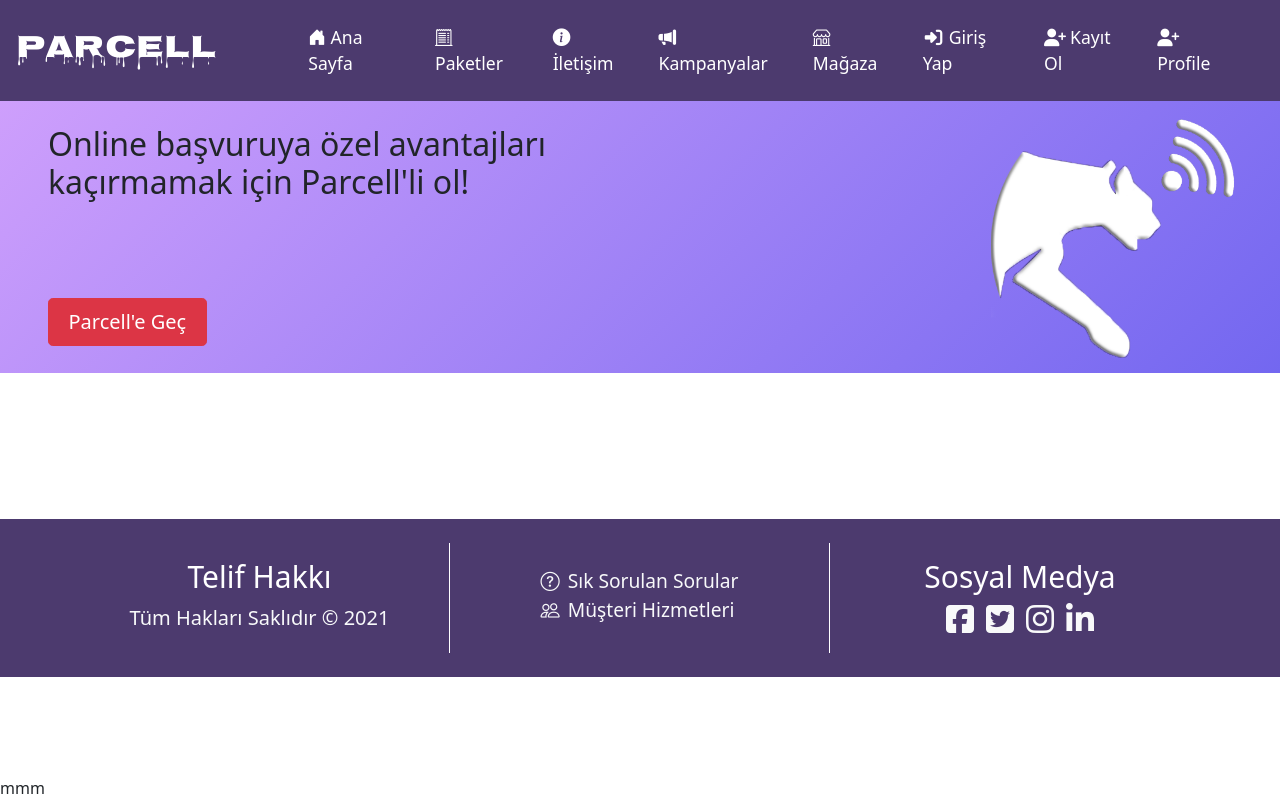
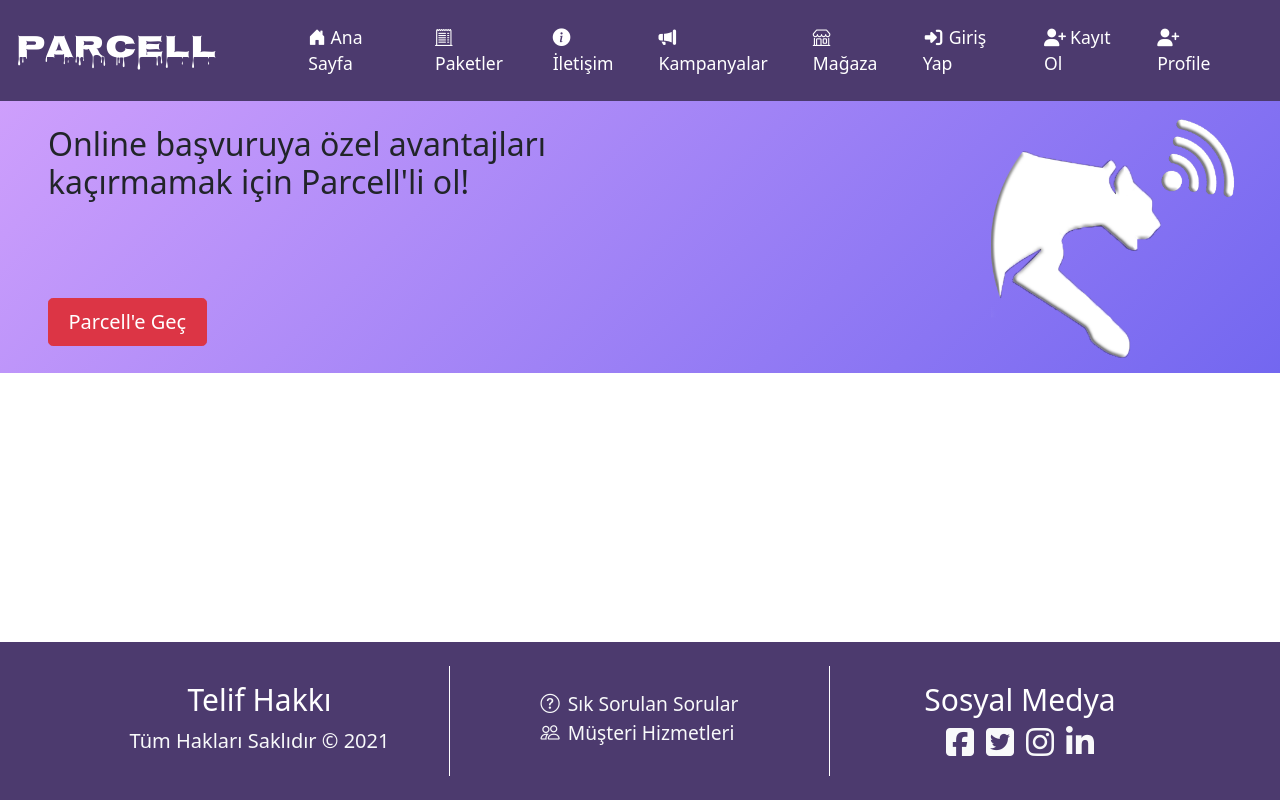
Before and after one commit to frknsprnl/parcell-vue, a Vue app: page / in a window 1280 px wide. Built offline with nearby package versions, Linux system fonts and the light colour scheme.

Commit message:
umit hata duzeltildi tekrar olmasin

```diff
--- a/src/views/HomePage.vue
+++ b/src/views/HomePage.vue
@@ -5,7 +5,6 @@
       <welcome-screen />
     </div>
     <footer-bar />
-    mmm
   </div>
 </template>
 
```
